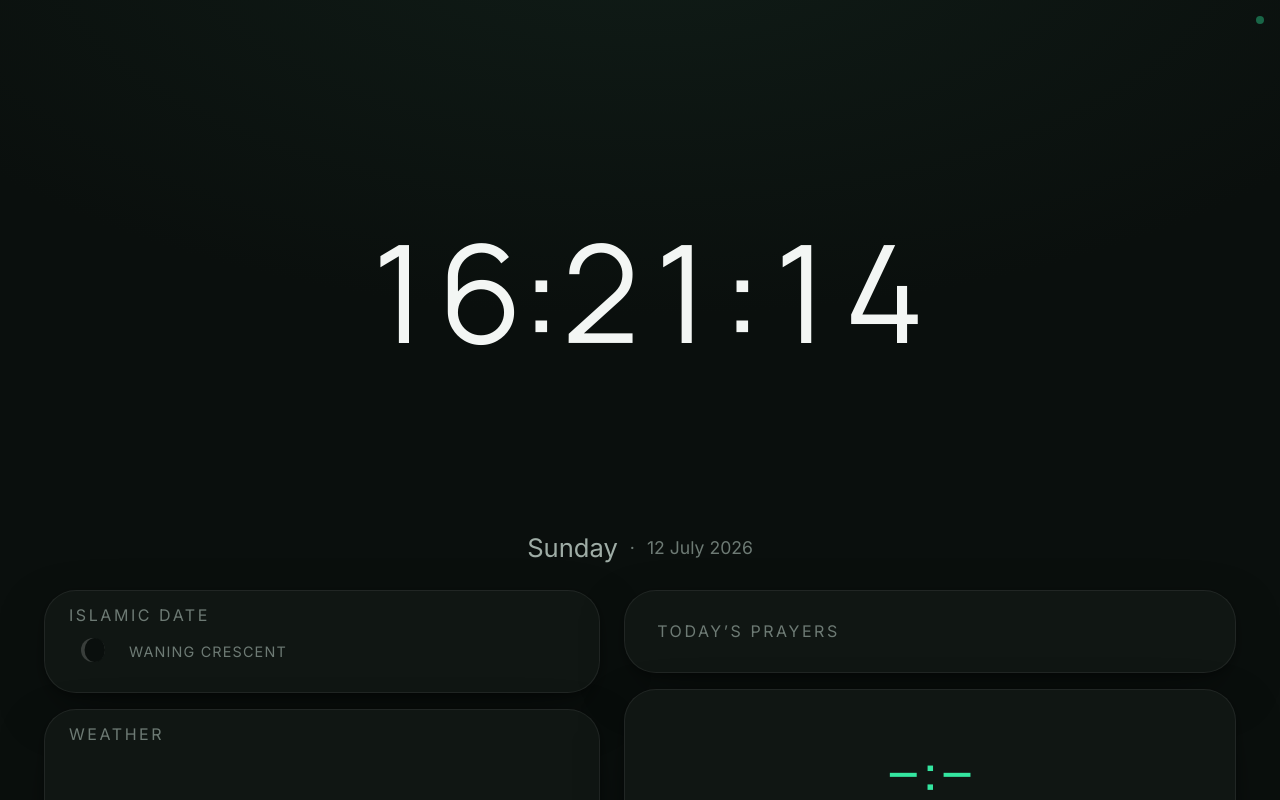
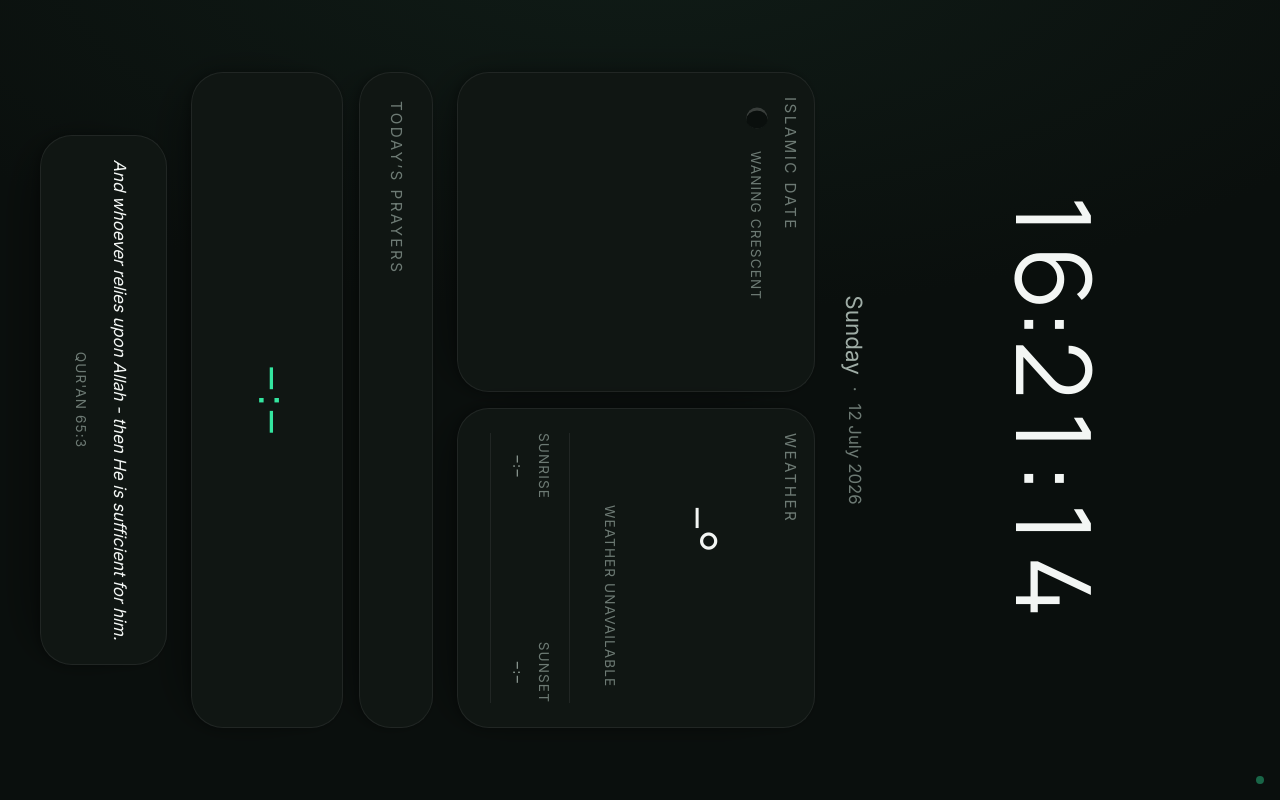
Before and after one commit to FaizanAsifB/prayer-dashboard, a plain HTML site: page index.html in a window 1280 px wide. Drawn offline with Linux system fonts and the light colour scheme; no server answers.

Commit message:
change to portrait

```diff
--- a/css/layout.css
+++ b/css/layout.css
@@ -22,11 +22,22 @@
   box-sizing: border-box;
 }
 
-html, body {
+html {
+  width: 100vh;
+  height: 100vw;
+  overflow: hidden;
+  transform-origin: top left;
+  transform: rotate(90deg);
+  position: absolute;
+  top: 0;
+  left: 100%;
+}
+
+body {
   height: 100%;
   margin: 0;
   padding: 0;
-  overflow: hidden; /* kiosk display: no scrollbars, content is paginated by design */
+  overflow: hidden;
 }
 
 body {
@@ -36,8 +47,7 @@ body {
 }
 
 .dashboard {
-  height: 100vh;
-  height: 100dvh;
+  height: 100%;
   display: grid;
   grid-template-rows: auto auto 1fr auto;
   gap: var(--space-5);
@@ -107,8 +117,8 @@ body {
 }
 
 .weather__icon {
-  width: clamp(48px, 10vw, 64px);
-  height: clamp(48px, 10vw, 64px);
+  width: 56px;
+  height: 56px;
   color: var(--color-accent);
   flex-shrink: 0;
 }
@@ -152,8 +162,8 @@ body {
 }
 
 .hijri__moon-icon {
-  width: clamp(36px, 8vw, 48px);
-  height: clamp(36px, 8vw, 48px);
+  width: 42px;
+  height: 42px;
   flex-shrink: 0;
 }
 
@@ -166,27 +176,3 @@ body {
   gap: var(--space-1);
   padding: var(--space-5) 0;
 }
-
-/* ---- Landscape fallback (secondary target) ---- */
-@media (orientation: landscape) and (min-width: 900px) {
-  .dashboard {
-    max-width: 1400px;
-    grid-template-rows: auto 1fr auto;
-    grid-template-columns: 1fr 1.1fr;
-    grid-template-areas:
-      "hero    hero"
-      "info    main"
-      "footer  footer";
-  }
-  .hero { grid-area: hero; }
-  .info-strip { grid-area: info; grid-template-columns: 1fr; }
-  .main-content { grid-area: main; }
-  .footer { grid-area: footer; }
-}
-
-/* ---- Small portrait screens (dev preview on phones) ---- */
-@media (max-width: 380px) {
-  .info-strip {
-    grid-template-columns: 1fr;
-  }
-}
--- a/css/variables.css
+++ b/css/variables.css
@@ -21,7 +21,11 @@
 :root {
   /* ---- Color: surfaces ---- */
   --color-bg: #0a0f0d;
-  --color-bg-gradient: radial-gradient(120% 90% at 50% -10%, #101c17 0%, #0a0f0d 55%);
+  --color-bg-gradient: radial-gradient(
+    120% 90% at 50% -10%,
+    #101c17 0%,
+    #0a0f0d 55%
+  );
   --color-surface: #101613;
   --color-surface-raised: #141c19;
   --color-border: rgba(255, 255, 255, 0.07);
@@ -46,15 +50,15 @@
   --font-display: "Manrope", "Inter", system-ui, -apple-system, sans-serif;
   --font-body: "Inter", "Manrope", system-ui, -apple-system, sans-serif;
 
-  --fs-clock: clamp(4.5rem, 14vw, 8.5rem);
-  --fs-hero-secondary: clamp(1.1rem, 3vw, 1.6rem);
-  --fs-countdown: clamp(2.5rem, 8vw, 4rem);
-  --fs-temperature: clamp(2.25rem, 7vw, 3.5rem);
-  --fs-section-title: clamp(0.85rem, 2vw, 1rem);
-  --fs-prayer-name: clamp(1.15rem, 3.2vw, 1.5rem);
-  --fs-prayer-time: clamp(1.15rem, 3.2vw, 1.5rem);
-  --fs-body: clamp(0.95rem, 2.4vw, 1.1rem);
-  --fs-caption: clamp(0.75rem, 2vw, 0.9rem);
+  --fs-clock: 6.5rem;
+  --fs-hero-secondary: 1.4rem;
+  --fs-countdown: 3.25rem;
+  --fs-temperature: 3rem;
+  --fs-section-title: 0.95rem;
+  --fs-prayer-name: 1.35rem;
+  --fs-prayer-time: 1.35rem;
+  --fs-body: 1.05rem;
+  --fs-caption: 0.85rem;
 
   --lh-tight: 1.05;
   --lh-normal: 1.4;
@@ -78,7 +82,8 @@
   --radius-lg: 32px;
   --radius-pill: 999px;
 
-  --shadow-card: 0 20px 60px -20px rgba(0, 0, 0, 0.55), 0 2px 10px rgba(0, 0, 0, 0.3);
+  --shadow-card:
+    0 20px 60px -20px rgba(0, 0, 0, 0.55), 0 2px 10px rgba(0, 0, 0, 0.3);
   --shadow-glow-accent: 0 0 24px 0 rgba(52, 230, 160, 0.35);
 
   /* ---- Motion ---- */
@@ -88,8 +93,8 @@
   --ease-standard: cubic-bezier(0.4, 0, 0.2, 1);
 
   /* ---- Layout ---- */
-  --page-padding: clamp(1.25rem, 5vw, 2.75rem);
-  --card-padding: clamp(1.25rem, 4vw, 2rem);
+  --page-padding: 2rem;
+  --card-padding: 1.75rem;
   --max-content-width: 720px;
 }
 
```
